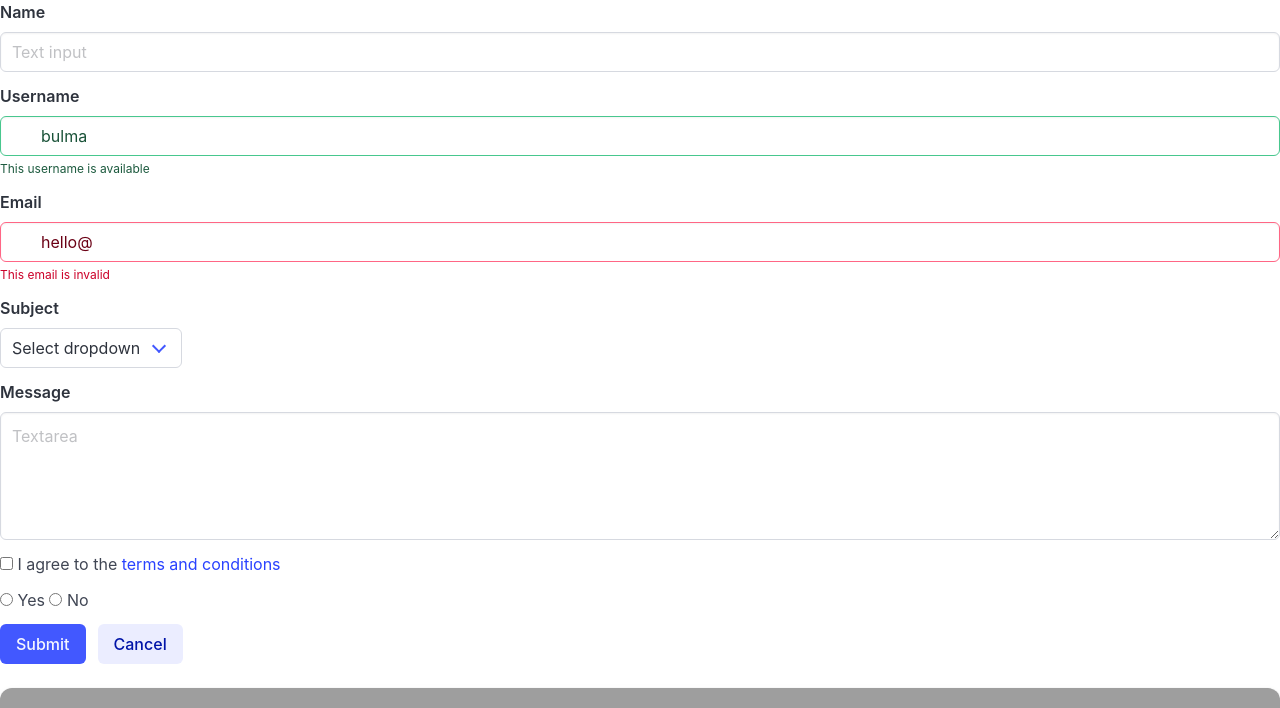
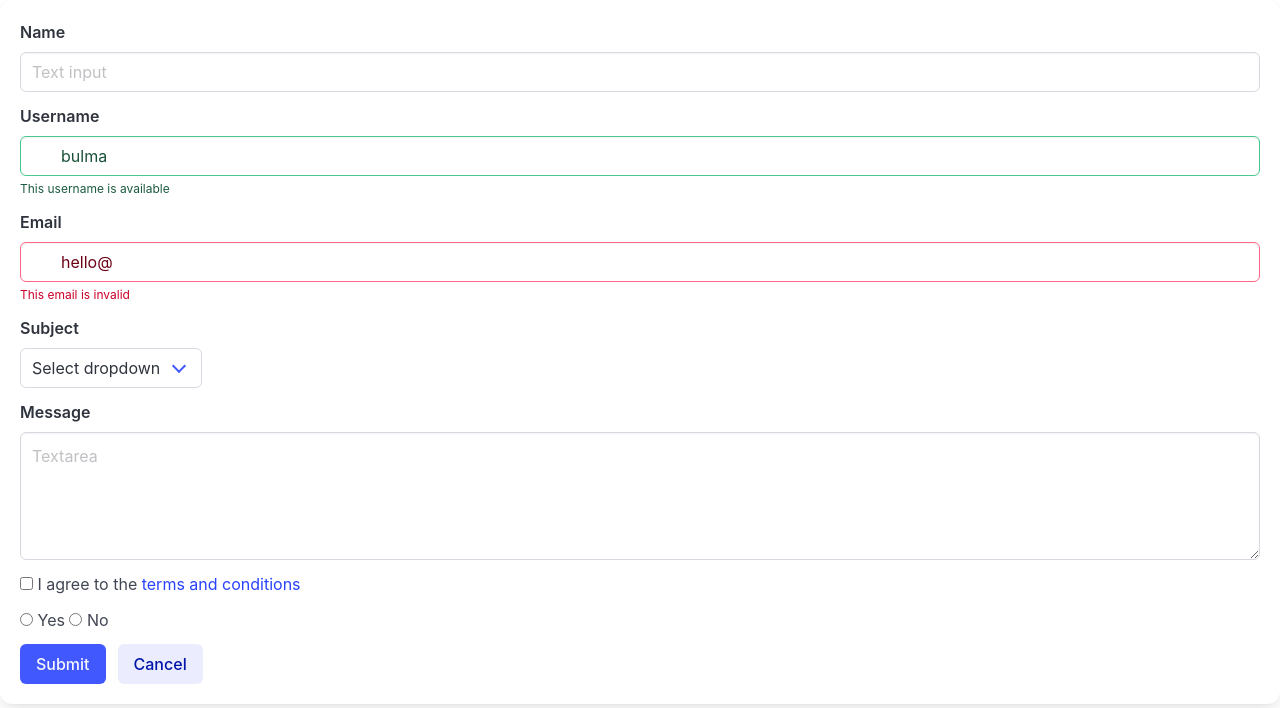
Before and after one commit to zhangx125/zhangx125.github.io, a PHP site: page /index.html in a window 1280 px wide. Shown: the top 708 px of the page. Run offline with PHP 8.4, Linux system fonts and the light colour scheme; some libraries are stand-ins or nearby versions; grey boxes are pictures that could not be loaded.

Commit message:
Layout test 1

```diff
--- a/index.html
+++ b/index.html
@@ -14,7 +14,7 @@
 
   <div class="fixed-grid has-1-cols">
     <div class="grid">
-      <div class="cell">
+      <div class="box">
         <div class="field">
           <label class="label">Name</label>
           <div class="control">
--- a/style.css
+++ b/style.css
@@ -5,18 +5,16 @@
  */
 html,
 body {
+  height: 100%;
   margin: 0;
   padding: 0;
 }
 
-.cell{
-  height: 100%;
-}
 
 /*
  * Always set the map height explicitly to define the size of the div element
  * that contains the map.
  */
 #map {
-  height: 100%;
+  height: 50%;
 }
```
